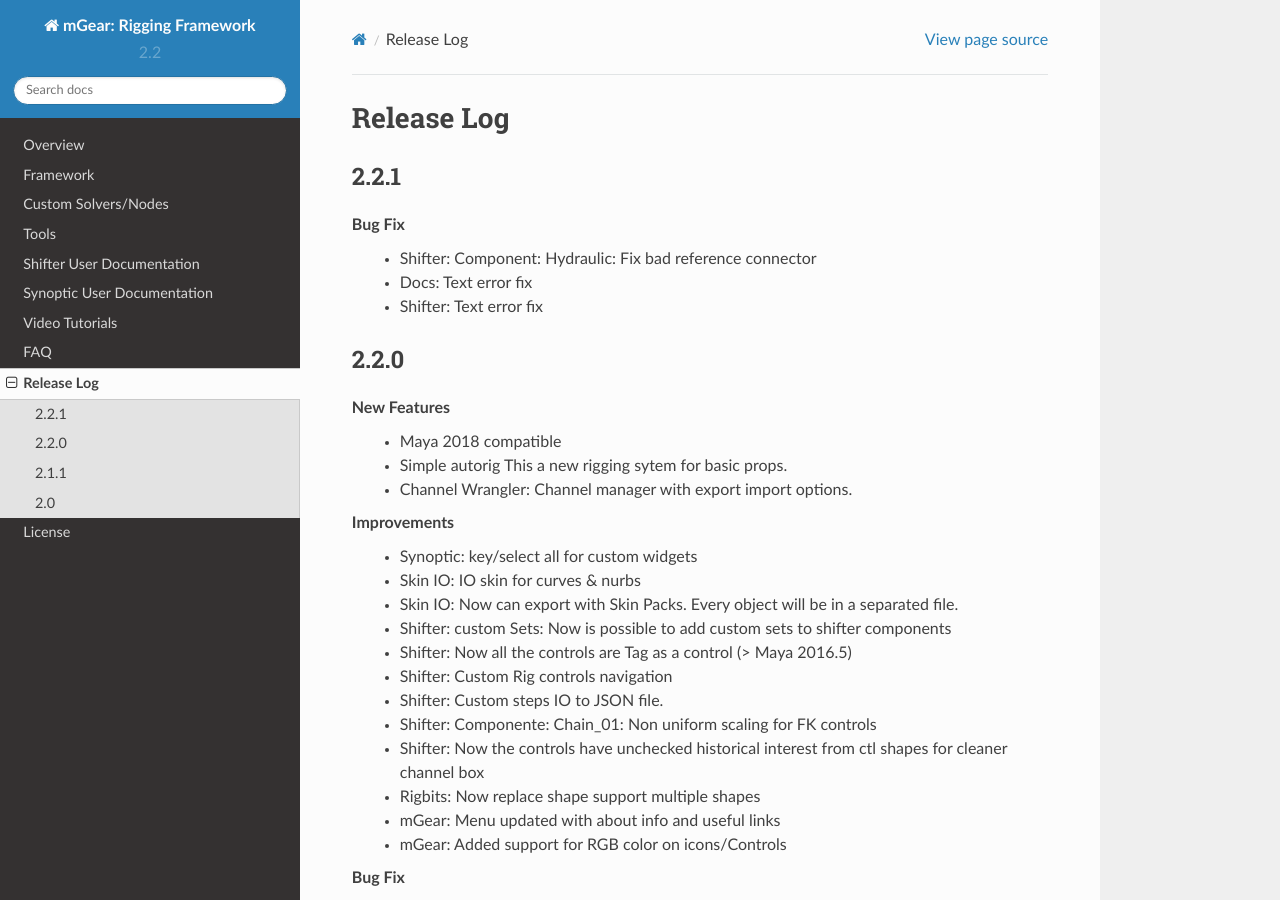
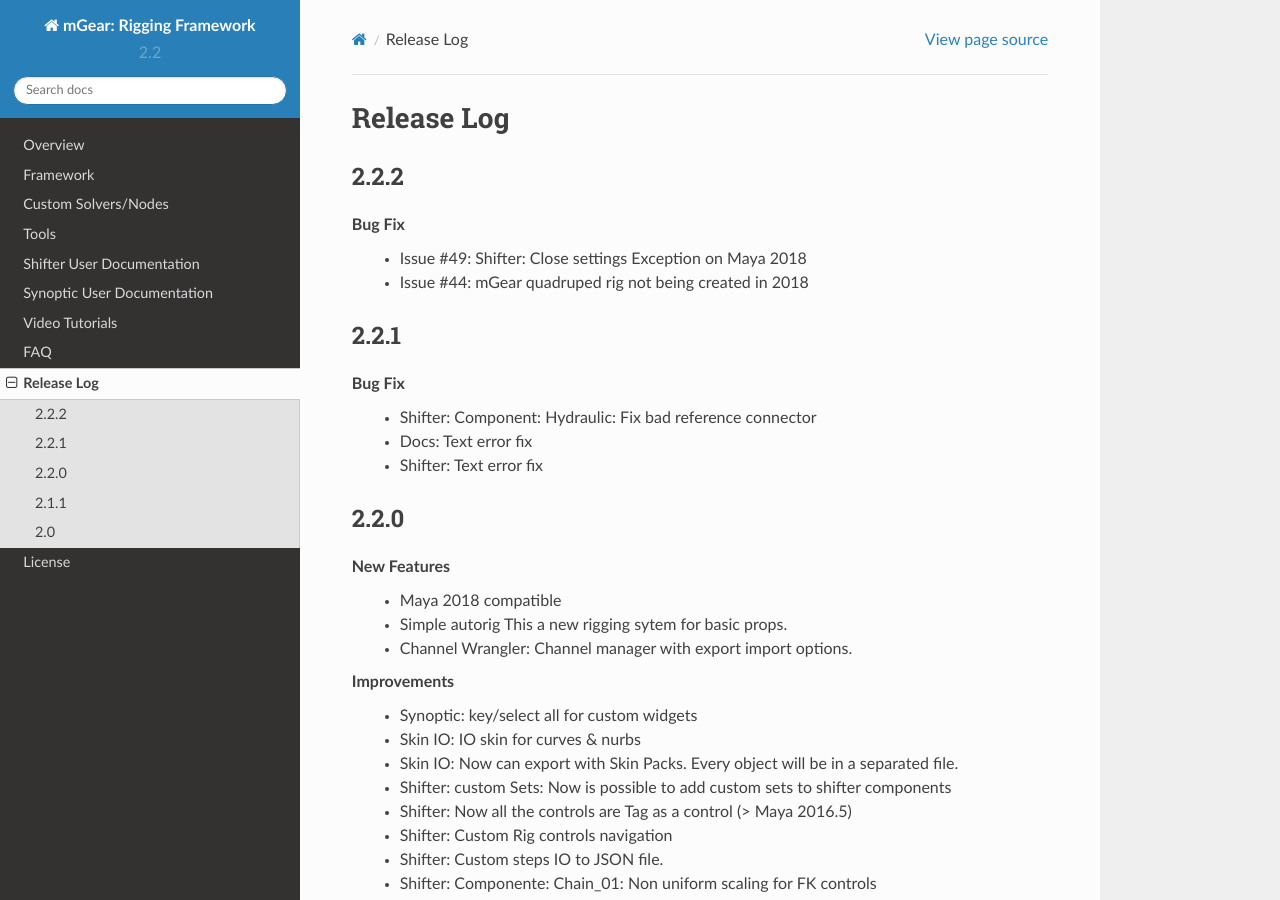
Before and after one commit to mgear-dev/mgear_dist, a Sphinx documentation site: the page built from docs/source/releaseLog.rst, in a window 1280 px wide and 900 px high. Built offline with Sphinx 7.4.7 and the Read the Docs theme 2.0.0, drawn with Linux system fonts in a browser that asks for light colours.

Commit message:
Docs: updating release log for 2.2.2

```diff
--- a/docs/source/releaseLog.rst
+++ b/docs/source/releaseLog.rst
@@ -1,5 +1,11 @@
 Release Log
 ===========
+2.2.2
+-----
+**Bug Fix**
+	* Issue #49: Shifter: Close settings Exception on Maya 2018
+	* Issue #44: mGear quadruped rig not being created in 2018
+
 2.2.1
 -----
 **Bug Fix**
```
